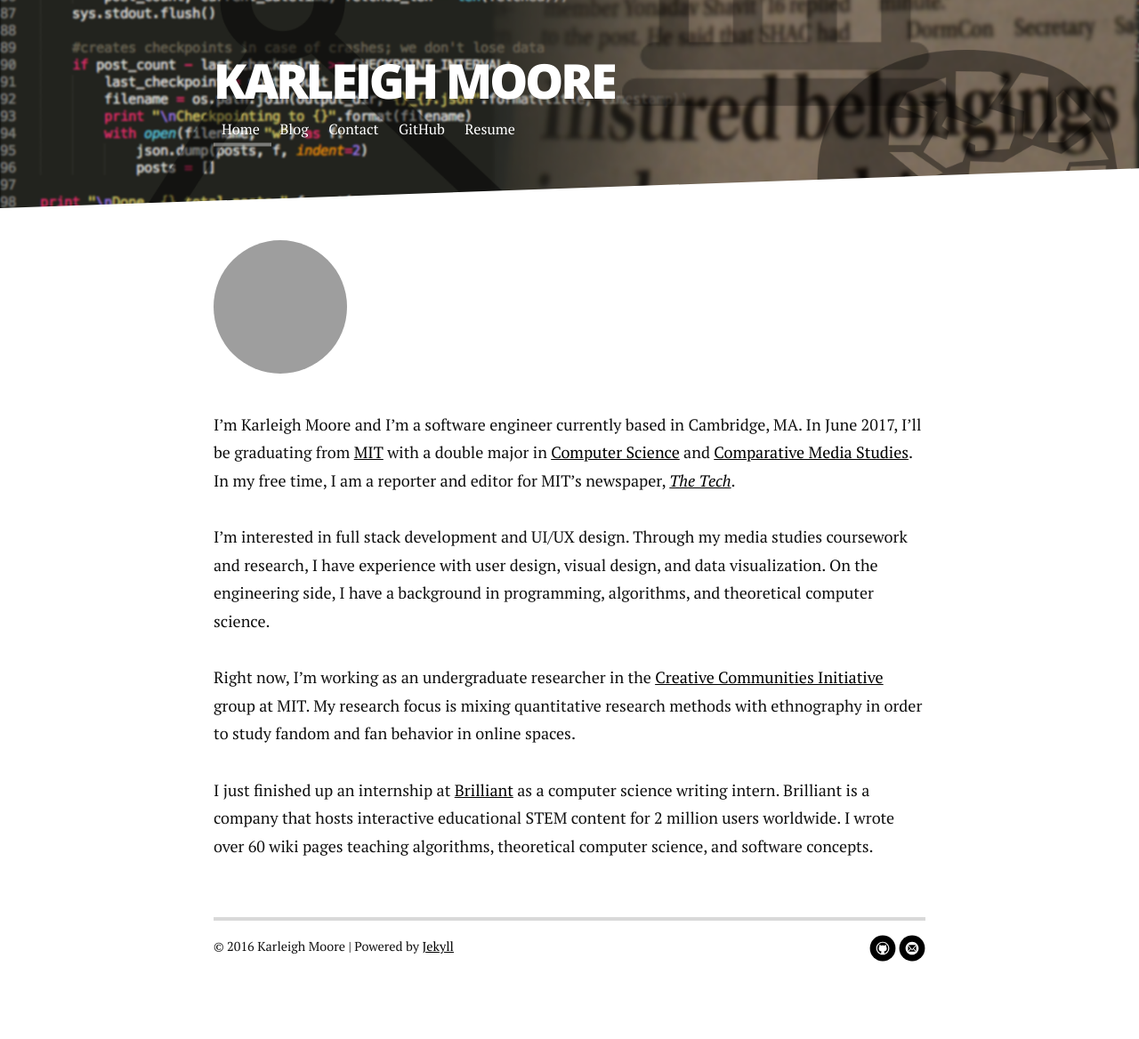
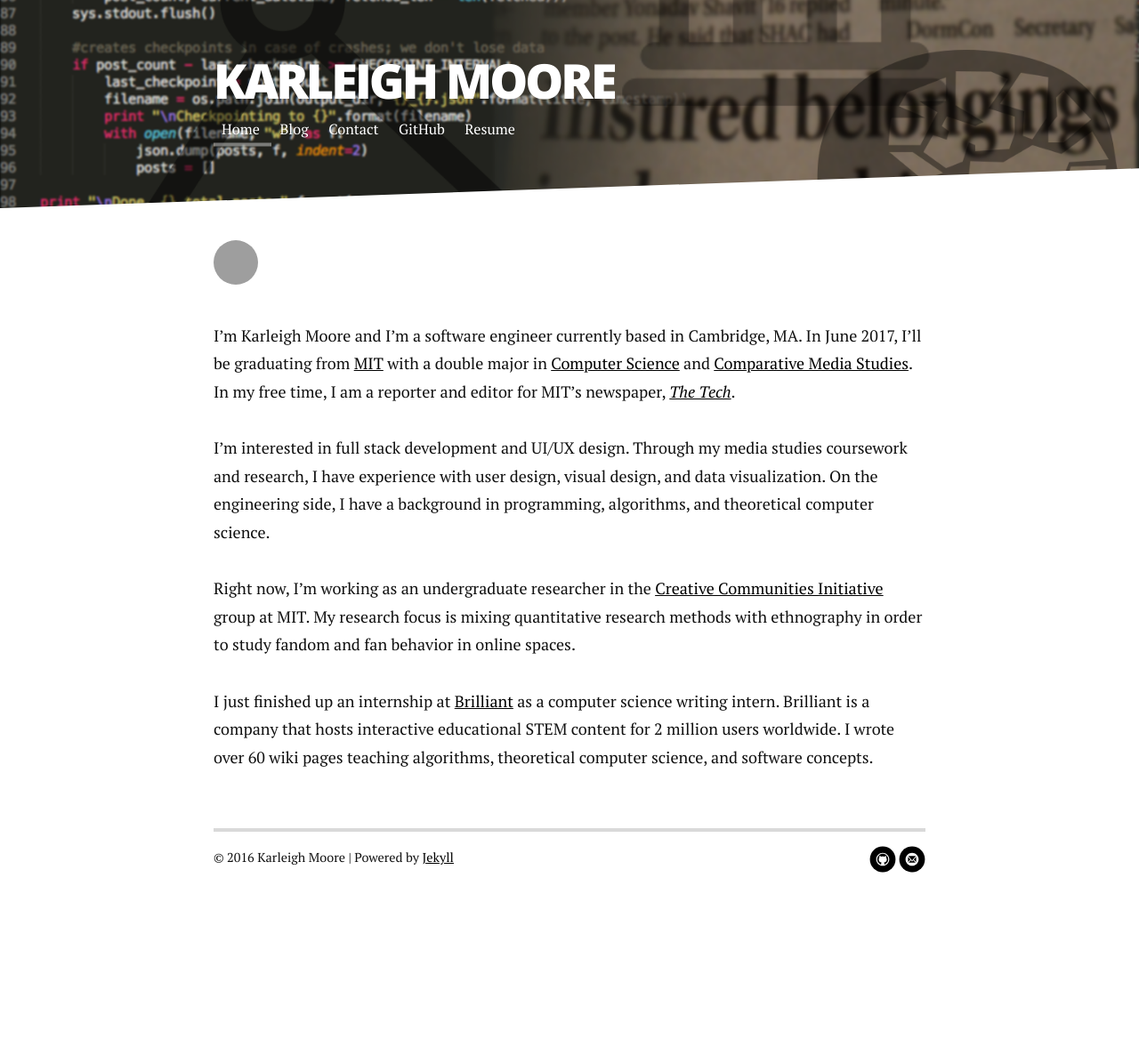
Before and after one commit to charliemj/charliemj.github.io, a Jekyll site: the page built from about.md, in a window 1280 px wide. Shown: the whole page at 89% size. Built offline with Jekyll 4.4.1, drawn with Linux system fonts in a browser that asks for light colours; nearby versions of some CDN libraries; after the commit the page ends 1068 px from its top, so only the background shows below that; grey boxes are pictures that could not be loaded.

Commit message:
image resize

```diff
--- a/assets/css/stylephoto.css
+++ b/assets/css/stylephoto.css
@@ -1,6 +1,6 @@
 #headshot{
-	width: 150px;
-	height: 150px;
+	width: 50px;
+	height: 50px;
 	border-radius: 50%;
 	-webkit-border-radius: 50%;
 	-moz-border-radius: 50%;
```
